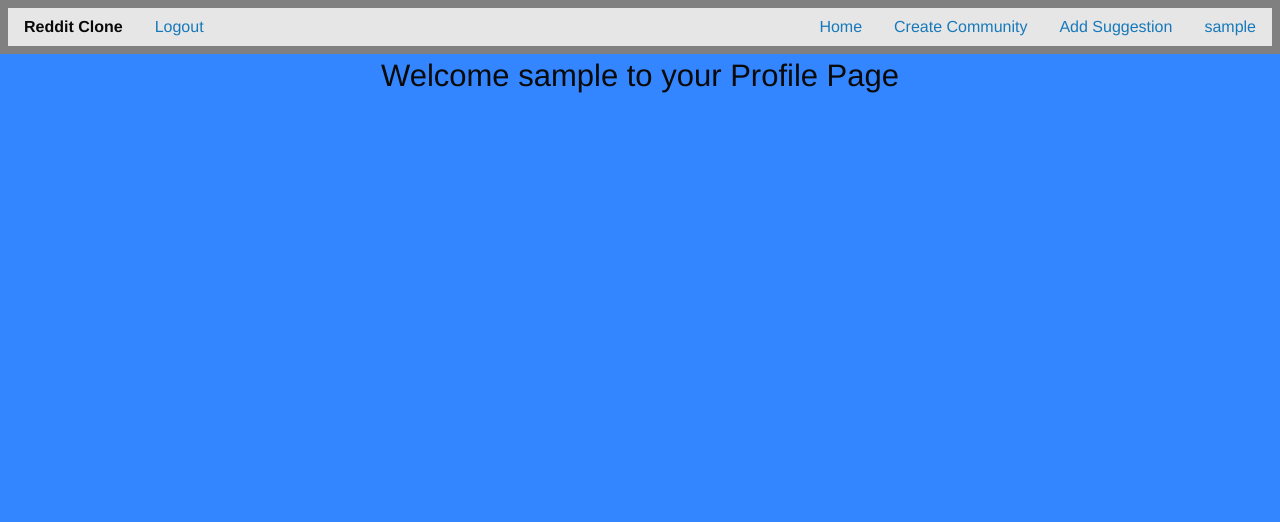
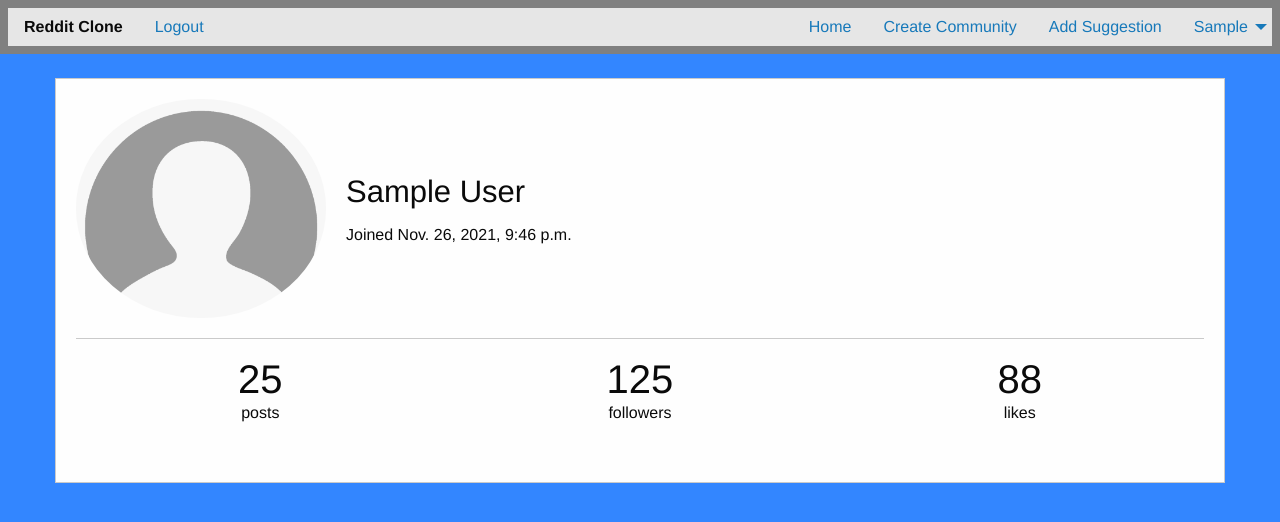
Before and after one commit to ConnorGanaway/CINS465-Final-Project, a Django app: page /profile/1/ in a window 1280 px wide. Shown: the top 522 px of the page. Run offline with Django 3.2, Linux system fonts and the light colour scheme; the visitor is signed in with stand-in values (Sample User, id 1); some libraries are stand-ins or nearby versions.

Commit message:
Profile Page Added

```diff
--- a/finalproject/myapp/models.py
+++ b/finalproject/myapp/models.py
@@ -5,8 +5,9 @@ from django.contrib.auth.models import User as auth_user
 
 class CommunityModel(models.Model):
     community = models.CharField(max_length=120)
-    about = models.TextField(
-        default="Lorem ipsum dolor sit amet, consectetur adipiscing elit, sed do eiusmod tempor incididunt ut labore et dolore magna aliqua. Ut enim ad minim veniam, quis nostrud exercitation ullamco laboris nisi ut aliquip ex ea commodo consequat. Duis aute irure dolor in reprehenderit in voluptate velit esse cillum dolore eu fugiat nulla pariatur. Excepteur sint occaecat cupidatat non proident, sunt in culpa qui officia deserunt mollit anim id est laborum."
+    about = models.CharField(
+        default="Lorem ipsum dolor sit amet, consectetur adipiscing elit, sed do eiusmod tempor incididunt ut labore et dolore magna aliqua. Ut enim ad minim veniam, quis nostrud exercitation ullamco laboris nisi ut aliquip ex ea commodo consequat. Duis aute irure dolor in reprehenderit in voluptate velit esse cillum dolore eu fugiat nulla pariatur. Excepteur sint occaecat cupidatat non proident, sunt in culpa qui officia deserunt mollit anim id est laborum.",
+        max_length=500
     )
 
     def __str__(self):
--- /dev/null
+++ b/finalproject/myapp/static/css/profile.css
@@ -0,0 +1,76 @@
+
+.card-profile-stats {
+  border: 1px solid #cacaca;
+  margin: 0 0 1.25rem;
+  padding: 1.25rem;
+  background: #fefefe;
+}
+
+.card-profile-stats .card-profile-stats-intro {
+  text-align: center;
+}
+
+.card-profile-stats .card-profile-stats-intro .card-profile-stats-intro-pic {
+  border-radius: 50%;
+  margin: 0 0 1.25rem;
+}
+
+.card-profile-stats .card-profile-stats-intro .card-profile-stats-intro-content p:last-child {
+  margin: 0;
+}
+
+.card-profile-stats .card-profile-stats-container {
+  text-align: center;
+}
+
+.card-profile-stats .card-profile-stats-container .card-profile-stats-statistic {
+  margin: 0 0 1.25rem;
+}
+
+.card-profile-stats .card-profile-stats-container .card-profile-stats-statistic p:last-child {
+  margin: 0;
+}
+
+.card-profile-stats .card-profile-stats-more .card-profile-stats-more-link {
+  margin: 0;
+  text-align: center;
+  font-size: 1.5rem;
+  color: #0a0a0a;
+  padding: 0.5rem;
+  cursor: pointer;
+}
+
+.card-profile-stats .card-profile-stats-more .card-profile-stats-more-content {
+  display: none;
+}
+
+
+@media print, screen and (min-width: 64em) {
+  .card-profile-stats .card-profile-stats-intro {
+    -webkit-align-items: center;
+        -ms-flex-align: center;
+            align-items: center;
+    display: -webkit-flex;
+    display: -ms-flexbox;
+    display: flex;
+    -webkit-flex-direction: row;
+        -ms-flex-direction: row;
+            flex-direction: row;
+    -webkit-flex-wrap: wrap;
+        -ms-flex-wrap: wrap;
+            flex-wrap: wrap;
+    text-align: left;
+  }
+  .card-profile-stats .card-profile-stats-intro .card-profile-stats-intro-pic {
+    margin: 0 1.25rem 0 0;
+    max-width: 250px;
+  }
+  .card-profile-stats .card-profile-stats-container {
+    display: -webkit-flex;
+    display: -ms-flexbox;
+    display: flex;
+    -webkit-justify-content: space-around;
+        -ms-flex-pack: distribute;
+            justify-content: space-around;
+  }
+}
--- /dev/null
+++ b/finalproject/myapp/static/js/dropdown.js
@@ -0,0 +1,12 @@
+$('#primary-menu').on(
+  'show.zf.dropdownmenu', function() {
+    var dropdown = $(this).find('.is-dropdown-submenu');
+    dropdown.css('display', 'none');
+    dropdown.fadeIn('slow');
+});
+$('#primary-menu').on(
+  'hide.zf.dropdownmenu', function() {
+    var dropdown = $(this).find('.is-dropdown-submenu');
+    dropdown.css('display', 'inherit');
+    dropdown.fadeOut('slow');
+});
--- /dev/null
+++ b/finalproject/myapp/static/js/profile.js
@@ -0,0 +1,10 @@
+// more click
+$('.card-profile-stats-more-link').click(function(e){
+  e.preventDefault();
+  if ( $(".card-profile-stats-more-content").is(':hidden') ) {
+    $('.card-profile-stats-more-link').find('i').removeClass('fa-angle-down').addClass('fa-angle-up');
+  } else {
+    $('.card-profile-stats-more-link').find('i').removeClass('fa-angle-up').addClass('fa-angle-down');
+  }
+  $(this).next('.card-profile-stats-more-content').slideToggle();
+});
--- a/finalproject/myapp/templates/base.html
+++ b/finalproject/myapp/templates/base.html
@@ -41,7 +41,15 @@
                 {% endif %}
               {% endif %}
             {% endif %}
-            <li><a href="/profile/{{ request.user.username }}/">{{ request.user.username }}</a></li>
+            <ul class="dropdown menu" data-dropdown-menu id="primary-menu">
+              <li>
+                <a href="#">{{ request.user.first_name }}</a>
+                <ul class="menu">
+                  <li><a href="/profile/{{ request.user.username }}/">Profile</a></li>
+                  <li><a href="#">Change Picture</a></li>
+                </ul>
+              </li>
+            </ul>
             {% else %}
             <li>Welcome Guest</li>
             {% endif %}
@@ -52,6 +60,7 @@
     {% endblock %}
     <script src="{% static 'js/vendor.js' %}"></script>
     <script src="{% static 'js/app.min.js' %}"></script>
+    <script src="{% static 'js/dropdown.js' %}"></script>
     {% block scripts %}
     {% endblock %}
 </body>
--- a/finalproject/myapp/templates/community.html
+++ b/finalproject/myapp/templates/community.html
@@ -5,6 +5,7 @@
 {% block css %}
 <link rel="stylesheet" href="{% static 'css/posts.css' %}">
 <link rel="stylesheet" href="{% static 'css/online-users.css' %}">
+<link rel="stylesheet" href="{% static 'css/voting.css' %}">
 {% endblock %}
 {% block content %}
 <div id="list-rendering">
@@ -38,9 +39,7 @@
                 <div class="card-info">
                     <div class="card-info-content">
                         <h3 class="lead">{{ sugg.author }} - {{ sugg.date }}</h3>
-                        <img v-bind:src="sugg.image" v:alt="sugg.image_desc" />
-                        <br>
-
+                        <img v-bind:src="sugg.image" v:alt="sugg.image_desc" /><br>
                         <div id="counter">
                           <img src="../../static/images/upvote1.png" alt="Up Vote" onclick="increment()"/> <br>
                           {{ counter }} - {{ sugg.suggestion }}<br>
--- a/finalproject/myapp/templates/profile.html
+++ b/finalproject/myapp/templates/profile.html
@@ -3,16 +3,49 @@
 
 {% block title %}{{ title }}{% endblock %}
 {% block css %}
-<link rel="stylesheet" href="{% static 'css/posts.css' %}">
+<link rel="stylesheet" href="{% static 'css/profile.css' %}">
 {% endblock %}
 {% block content %}
 <div class="grid-container">
     <div class="grid-x grid-padding-x">
         <div class="large-12 medium-12 small-12 cell">
             {% if request.user.is_authenticated %}
-            <h3>
-              <center>Welcome {{ request.user.username }} to your Profile Page</center>
-            </h3>
+            <br>
+            <div class="card-profile-stats">
+              <div class="card-profile-stats-intro">
+                <img class="card-profile-stats-intro-pic" src="{% static 'images/default.png' %}" alt="profile-image" />
+                <div class="card-profile-stats-intro-content">
+                  <h3>{{ request.user.first_name }} {{ request.user.last_name }}</h3>
+                  <p>Joined {{ request.user.date_joined}}</small></p>
+                </div> <!-- /.card-profile-stats-intro-content -->
+              </div> <!-- /.card-profile-stats-intro -->
+
+              <hr />
+
+              <div class="card-profile-stats-container">
+                <div class="card-profile-stats-statistic">
+                  <span class="stat">25</span>
+                  <p>posts</p>
+                </div> <!-- /.card-profile-stats-statistic -->
+                <div class="card-profile-stats-statistic">
+                  <span class="stat">125</span>
+                  <p>followers</p>
+                </div> <!-- /.card-profile-stats-statistic -->
+                <div class="card-profile-stats-statistic">
+                  <span class="stat">88</span>
+                  <p>likes</p>
+                </div> <!-- /.card-profile-stats-statistic -->
+              </div> <!-- /.card-profile-stats-container -->
+
+              <div class="card-profile-stats-more">
+                <p class="card-profile-stats-more-link"><a href="#"><i class="fa fa-angle-down" aria-hidden="true"></i></a></p>
+                <div class="card-profile-stats-more-content">
+                  <p>{{ request.user.}}</p>
+                </div> <!-- /.card-profile-stats-more-content -->
+              </div> <!-- /.card-profile-stats-more -->
+            </div> <!-- /.card-profile-stats -->
+
+
             {% else %}
             <h3>
               <center>Please Login into to view your Communities</center>
@@ -25,5 +58,5 @@
 {% block scripts %}
 <script src="https://unpkg.com/vue@next"></script>
 <script src="https://cdn.jsdelivr.net/npm/axios/dist/axios.min.js"></script>
-<script src="{% static 'js/ListRender.js' %}"></script>
+<script src="{% static 'js/profile.js' %}"></script>
 {% endblock %}
--- a/finalproject/myapp/templates/registration/register.html
+++ b/finalproject/myapp/templates/registration/register.html
@@ -10,6 +10,10 @@
         {% csrf_token %}
 
         {{ form.errors }}
+        {{ form.first_name.label_tag }}
+        {{ form.first_name }}
+        {{ form.last_name.label_tag }}
+        {{ form.last_name }}
         {{ form.username.label_tag }}
         {{ form.username }}
         {{ form.email.label_tag }}
--- a/finalproject/myapp/views.py
+++ b/finalproject/myapp/views.py
@@ -228,3 +228,6 @@ def profile_view(request, name):
         "name": name
     }
     return render(request,"profile.html", context=context)
+
+def page_not_found_view(request, exception):
+    return render(request, '404.html', status=404)
```
Also changed, not shown: finalproject/myapp/forms.py (+7 -0 lines), finalproject/myapp/migrations/0006_alter_communitymodel_about.py (added), finalproject/myapp/static/images/default.png (added), 1 other file.
